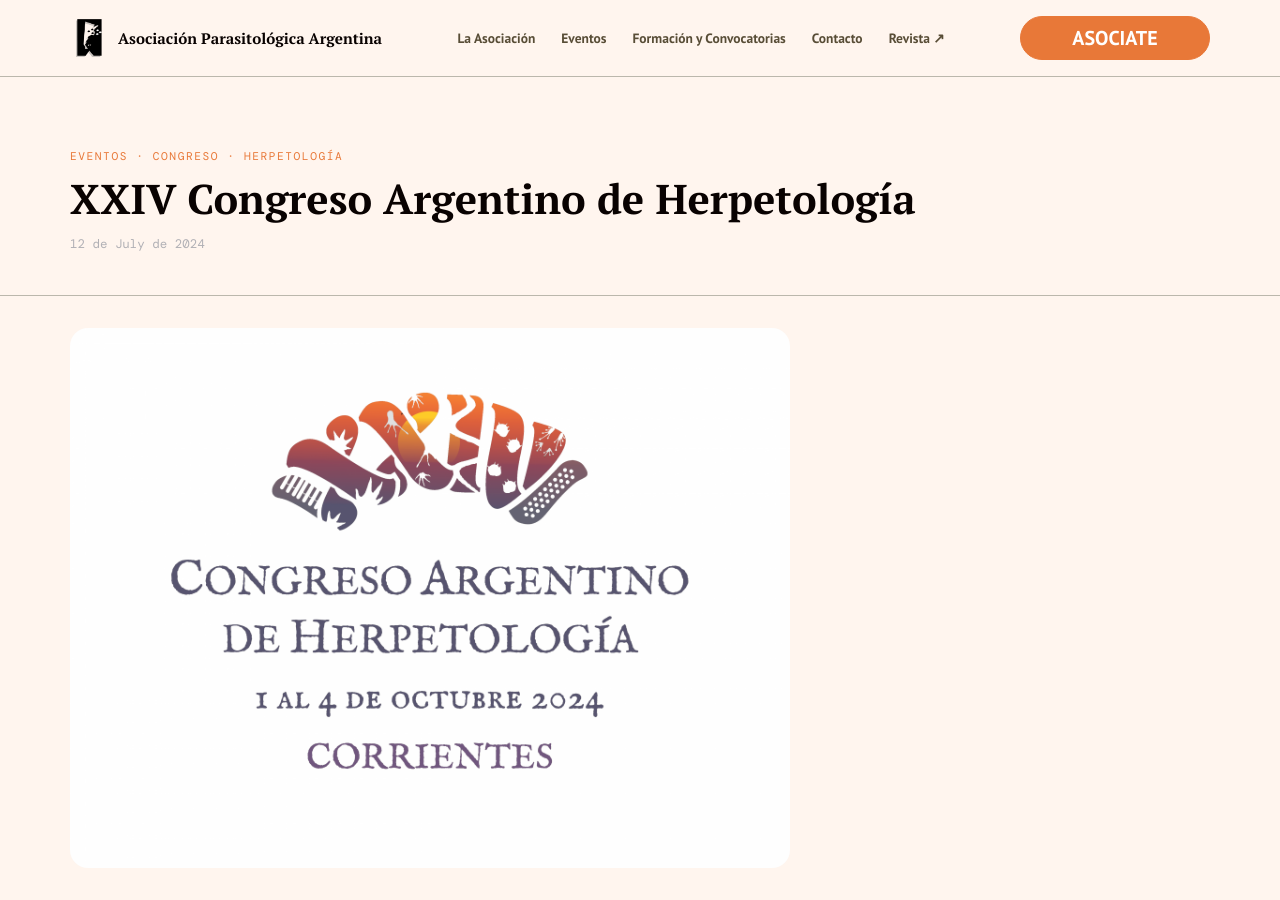
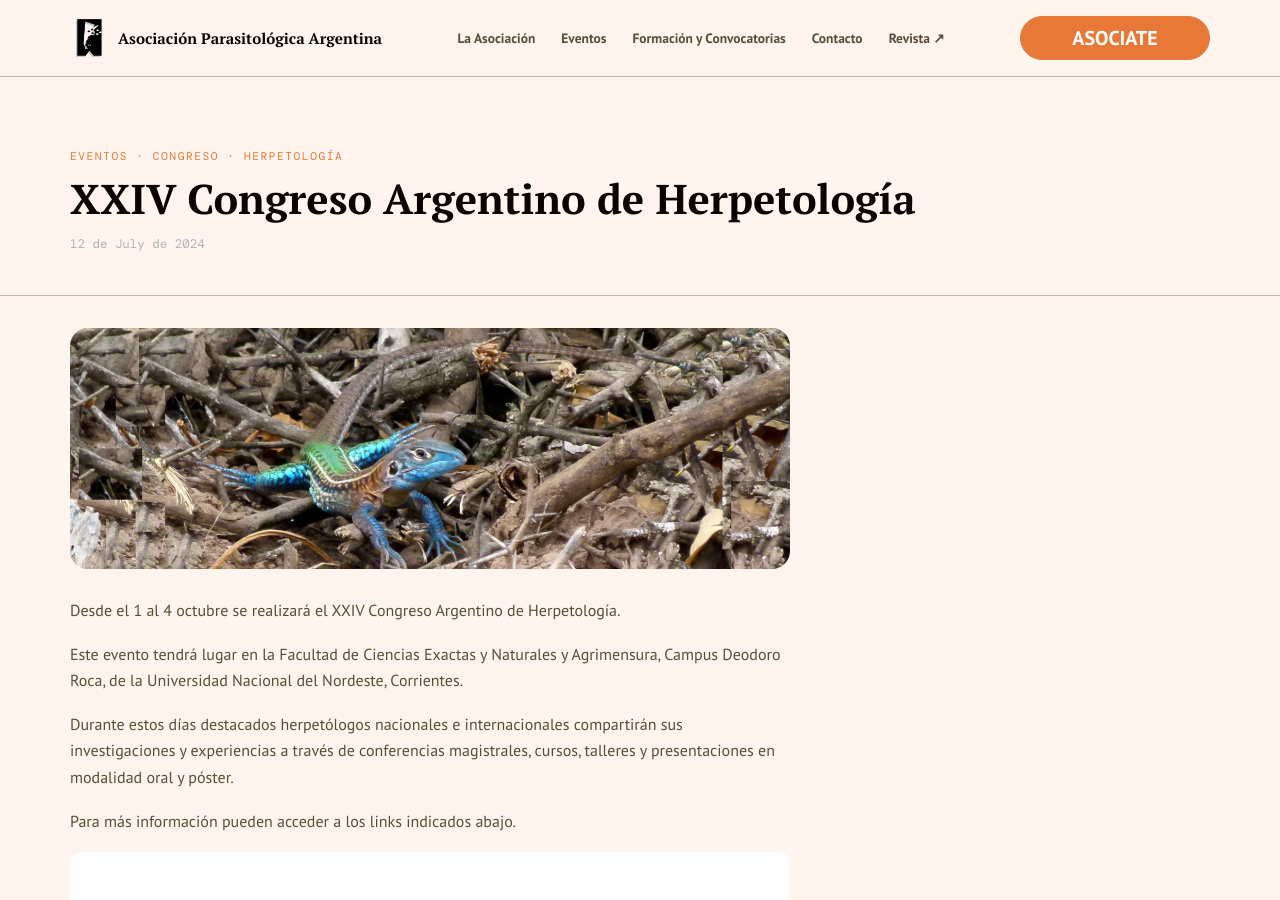
Before and after one commit to apaargentina/apaargentina.github.io, a Jekyll site: the page built from _posts/2024-07-12-congreso-herpetologia.md, in a window 1280 px wide and 900 px high. Built offline with Jekyll 4.4.1, drawn with Linux system fonts in a browser that asks for light colours.

Commit message:
Update 2024-07-12-congreso-herpetologia.md

```diff
--- a/_posts/2024-07-12-congreso-herpetologia.md
+++ b/_posts/2024-07-12-congreso-herpetologia.md
@@ -3,7 +3,7 @@
 title: "XXIV Congreso Argentino de Herpetología"
 date: 2024-07-12
 categories: ["Eventos", "Congreso", "Herpetología"]
-imagen: header_herpetologia.png        # opcional, va en assets/img/noticias/
+imagen: herpe-image-12.png        # opcional, va en assets/img/noticias/
 excerpt: "Información sobre el XXIV Congreso Argentino de Herpetología"
 ---
 
@@ -15,7 +15,7 @@
 
 Para más información pueden acceder a los links indicados abajo.
 
-![lagartija](herpe-image-12.png)
+![banner congreso](header_herpetologia.png)
 
 ¡No se lo pierdan!
 
```
